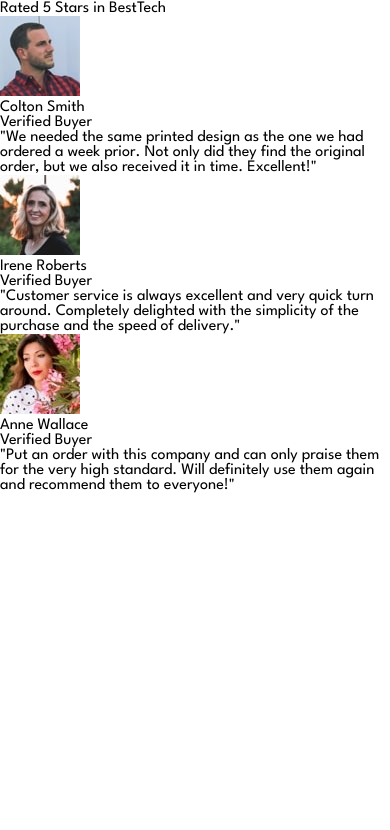
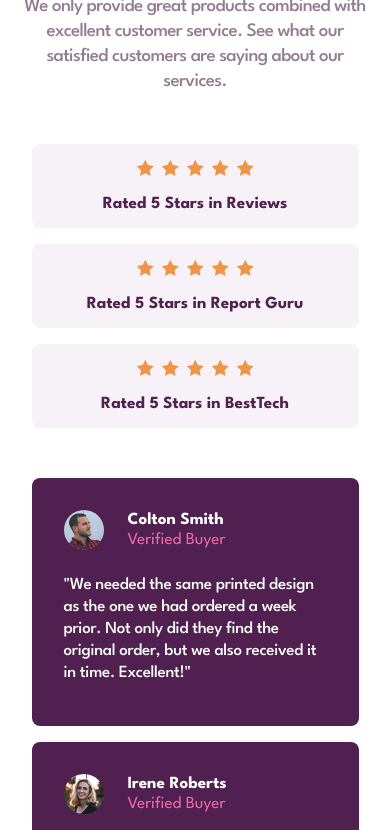
Before and after one commit to trekab/social-proof-section, a plain HTML site: page index.html in a window 390 px wide. Shown: the part 192-1022 px from the top of the page. Before the commit the page ends 844 px from the top, so only its background shows below. Drawn offline with Linux system fonts and the light colour scheme.

Commit message:
Add styling for all elements on mobile devices

```diff
--- a/index.html
+++ b/index.html
@@ -13,82 +13,86 @@
     <title>Social proof section</title>
   </head>
   <body>
-    <h1>10,000+ of our users love our products.</h1>
-    <p>
+    <h1 class="heading">10,000+ of our users love our products.</h1>
+    <p class="intro-summary">
       We only provide great products combined with excellent customer service.
       See what our satisfied customers are saying about our services.
     </p>
-    <div>
-      <div>
+    <section class="ratings">
+      <div class="rating-card">
+        <div class="rating">
           <img src="./images/icon-star.svg" alt="star" />
           <img src="./images/icon-star.svg" alt="star" />
           <img src="./images/icon-star.svg" alt="star" />
           <img src="./images/icon-star.svg" alt="star" />
           <img src="./images/icon-star.svg" alt="star" />
         </div>
-      <p>Rated 5 Stars in Reviews</p>
+        <p class="rating-info">Rated 5 Stars in Reviews</p>
       </div>
-    <div>
-      <div>
+      <div class="rating-card">
+        <div class="rating">
           <img src="./images/icon-star.svg" alt="star" />
           <img src="./images/icon-star.svg" alt="star" />
           <img src="./images/icon-star.svg" alt="star" />
           <img src="./images/icon-star.svg" alt="star" />
           <img src="./images/icon-star.svg" alt="star" />
         </div>
-      <p>Rated 5 Stars in Report Guru</p>
+        <p class="rating-info">Rated 5 Stars in Report Guru</p>
       </div>
-    <div>
-      <div>
+      <div class="rating-card">
+        <div class="rating">
           <img src="./images/icon-star.svg" alt="star" />
           <img src="./images/icon-star.svg" alt="star" />
           <img src="./images/icon-star.svg" alt="star" />
           <img src="./images/icon-star.svg" alt="star" />
           <img src="./images/icon-star.svg" alt="star" />
         </div>
-      <p>Rated 5 Stars in BestTech</p>
+        <p class="rating-info">Rated 5 Stars in BestTech</p>
       </div>
-    <div>
-      <div>
+    </section>
+    <section class="reviews">
+      <div class="review-card">
+        <div class="review-card__user">
           <img src="./images/image-colton.jpg" alt="colton's photo" />
-        <div>
-          <p>Colton Smith</p>
-          <p>Verified Buyer</p>
+          <div class="user-info">
+            <p class="user-info__name">Colton Smith</p>
+            <p class="user-info__title">Verified Buyer</p>
           </div>
         </div>
-      <blockquote>
+        <blockquote class="user-review">
           "We needed the same printed design as the one we had ordered a week
           prior. Not only did they find the original order, but we also received
           it in time. Excellent!"
         </blockquote>
       </div>
-    <div>
-      <div>
+      <div class="review-card">
+        <div class="review-card__user">
           <img src="./images/image-irene.jpg" alt="irene's photo" />
-        <div>
-          <p>Irene Roberts</p>
-          <p>Verified Buyer</p>
+          <div class="user-info">
+            <p class="user-info__name">Irene Roberts</p>
+            <p class="user-info__title">Verified Buyer</p>
           </div>
         </div>
-      <blockquote>
+        <blockquote class="user-review">
           "Customer service is always excellent and very quick turn around.
           Completely delighted with the simplicity of the purchase and the speed
           of delivery."
         </blockquote>
       </div>
-    <div>
-      <div>
+      <div class="review-card">
+        <div class="review-card__user">
           <img src="./images/image-anne.jpg" alt="anne's photo" />
-        <div>
-          <p>Anne Wallace</p>
-          <p>Verified Buyer</p>
+          <div class="user-info">
+            <p class="user-info__name">Anne Wallace</p>
+            <p class="user-info__title">Verified Buyer</p>
           </div>
         </div>
-      <blockquote>
+        <blockquote class="user-review">
           "Put an order with this company and can only praise them for the very
           high standard. Will definitely use them again and recommend them to
           everyone!"
         </blockquote>
       </div>
+    </section>
   </body>
 </html>
--- a/main.css
+++ b/main.css
@@ -12,4 +12,101 @@
   font-family: "League Spartan", sans-serif;
   margin: 0;
   padding: 0;
+  box-sizing: border-box;
 }
+
+body {
+  padding: 1.5rem;
+}
+
+.heading {
+  font-weight: 700;
+  font-size: 2.5rem;
+  line-height: 2rem;
+  letter-spacing: -1.43px;
+  color: var(--very-dark-magenta);
+  text-align: center;
+  margin-top: 5.125rem;
+  margin-bottom: 1rem;
+}
+
+.intro-summary {
+  font-weight: 500;
+  font-size: 1.1875rem;
+  line-height: 1.5625rem;
+  letter-spacing: -0.63px;
+  color: var(--dark-grayish-magenta);
+  text-align: center;
+}
+
+.ratings {
+  margin: 3.125rem auto;
+}
+
+.rating-card {
+  text-align: center;
+  max-width: 327px;
+  margin: 1rem auto;
+  background-color: var(--light-grayish-magenta);
+  padding: 1rem;
+  border-radius: 8px;
+}
+
+.rating img {
+  margin: auto 2px;
+}
+
+.rating-info {
+  font-weight: 700;
+  color: var(--very-dark-magenta);
+  font-size: 1.0625rem;
+  margin-top: 1rem;
+  line-height: 1rem;
+}
+
+.review-card {
+  background-color: var(--very-dark-magenta);
+  max-width: 327px;
+  height: 248px;
+  border-radius: 8px;
+  margin: 1rem auto;
+  padding: 2rem;
+}
+
+.review-card__user {
+  display: flex;
+  align-items: center;
+  margin-bottom: 1.5rem;
+}
+
+.review-card__user img {
+  border-radius: 50%;
+  width: 40px;
+  height: 40px;
+}
+
+.user-info {
+  margin-left: 1.5rem;
+  font-size: 1.0625rem;
+}
+
+.user-info__name {
+  color: white;
+  font-weight: 700;
+  line-height: 1rem;
+}
+
+.user-info__title {
+  color: var(--soft-pink);
+  margin-top: 4px;
+  font-weight: 400;
+  line-height: 1rem;
+}
+
+.user-review {
+  color: var(--white);
+  font-weight: 500;
+  font-size: 1.0625rem;
+  line-height: 22px;
+  letter-spacing: -0.3px;
+}
```
Lines whose indentation alone changed are shown as unchanged.
